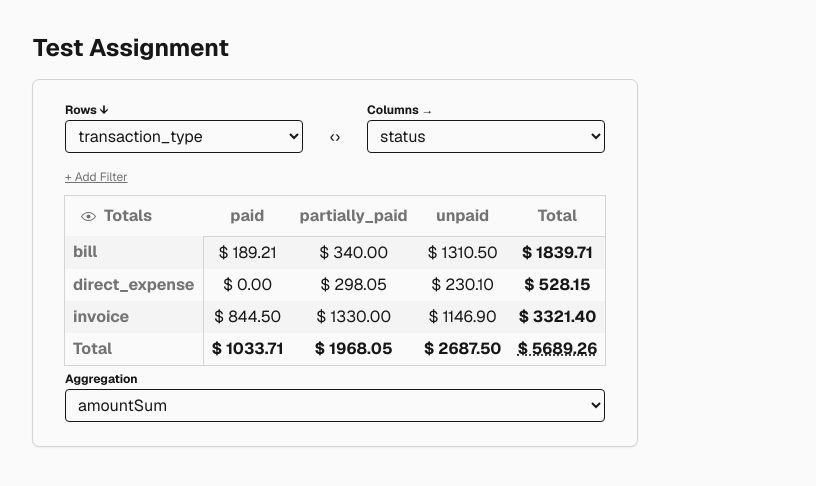
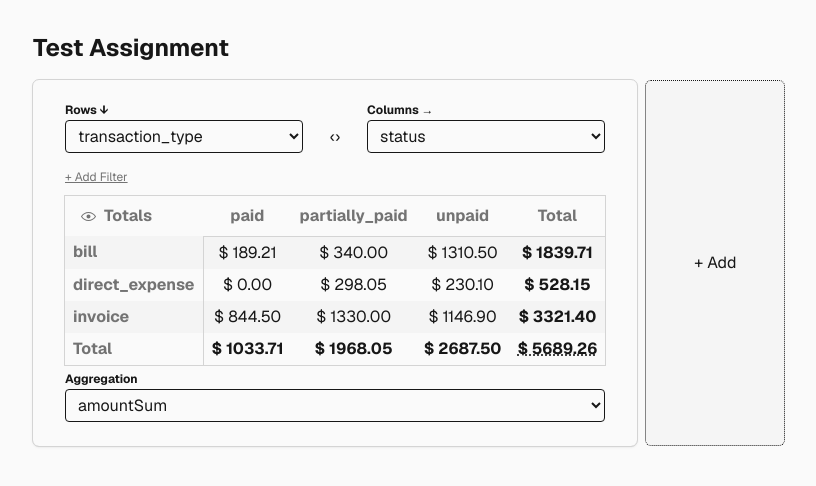
Before and after one commit to nazarvovk/case-study-20251208, a Next.js app: page / in a window 1280 px wide. Shown: the top 486 px of the page, without its empty margins (15-831 px from the left). Built offline with nearby package versions, Linux system fonts and the light colour scheme.

Commit message:
feat: multiple aggregations

```diff
--- a/src/app/@transactions/page.tsx
+++ b/src/app/@transactions/page.tsx
@@ -1,8 +1,8 @@
-import { TransactionsAggregations } from "../components/transactions-aggregations";
+import { AggregationsGrid } from "../components/aggregations-grid";
 import { getAllTransactions } from "./data";
 
 export default async function Transactions() {
   const transactions = await getAllTransactions();
 
-  return <TransactionsAggregations transactions={transactions} />;
+  return <AggregationsGrid transactions={transactions} />;
 }
--- a/src/app/components/aggregation-table.tsx
+++ b/src/app/components/aggregation-table.tsx
@@ -1,6 +1,6 @@
 "use client";
 import { TransactionDTO } from "@/lib/entities/transaction";
-import { GroupingKey } from "./transactions-aggregations";
+import { GroupingKey } from "./aggregation";
 import { cn, uniqueSorted } from "@/lib/utils";
 import { JSX, memo, useMemo, useState } from "react";
 import { EyeClosedIcon, EyeOpenIcon } from "./icons";
--- a/src/app/components/transactions-aggregations.tsx
+++ b/src/app/components/aggregation.tsx
@@ -45,13 +45,11 @@ type Aggregation = keyof typeof AGGREGATION_FUNCTIONS;
 
 const AGGREGATIONS = Object.keys(AGGREGATION_FUNCTIONS) as Aggregation[];
 
-type TransactionsAggregationsProps = {
+type AggregationProps = {
   transactions: TransactionDTO[];
 };
 
-export const TransactionsAggregations = (
-  props: TransactionsAggregationsProps,
-) => {
+export const Aggregation = (props: AggregationProps) => {
   const { transactions } = props;
   const [columnsKey, setColumnsKey] = useState<GroupingKey>("status");
   const [rowsKey, setRowsKey] = useState<GroupingKey>("transaction_type");
--- /dev/null
+++ b/src/app/components/aggregations-grid.tsx
@@ -0,0 +1,29 @@
+"use client";
+
+import { TransactionDTO } from "@/lib/entities/transaction";
+import { useState } from "react";
+import { Aggregation } from "./aggregation";
+
+type AggregationsGridProps = {
+  transactions: TransactionDTO[];
+};
+
+export const AggregationsGrid = (props: AggregationsGridProps) => {
+  const [aggregations, setAggregations] = useState([{ id: "default" }]);
+
+  return (
+    <div className="flex flex-wrap gap-2">
+      {aggregations.map((agg) => (
+        <Aggregation key={agg.id} transactions={props.transactions} />
+      ))}
+      <button
+        className="cursor-pointer border border-dotted rounded-md p-12 bg-neutral-100 hover:bg-neutral-200/50 transition"
+        onClick={() =>
+          setAggregations((prev) => [...prev, { id: `agg-${prev.length + 1}` }])
+        }
+      >
+        + Add
+      </button>
+    </div>
+  );
+};
--- a/src/app/components/filter.tsx
+++ b/src/app/components/filter.tsx
@@ -1,6 +1,6 @@
 import { uniqueSorted } from "@/lib/utils";
 import { Select } from "./select";
-import { GroupingKey } from "./transactions-aggregations";
+import { GroupingKey } from "./aggregation";
 import { TransactionDTO } from "@/lib/entities/transaction";
 import { memo, useCallback, useMemo } from "react";
 
```
